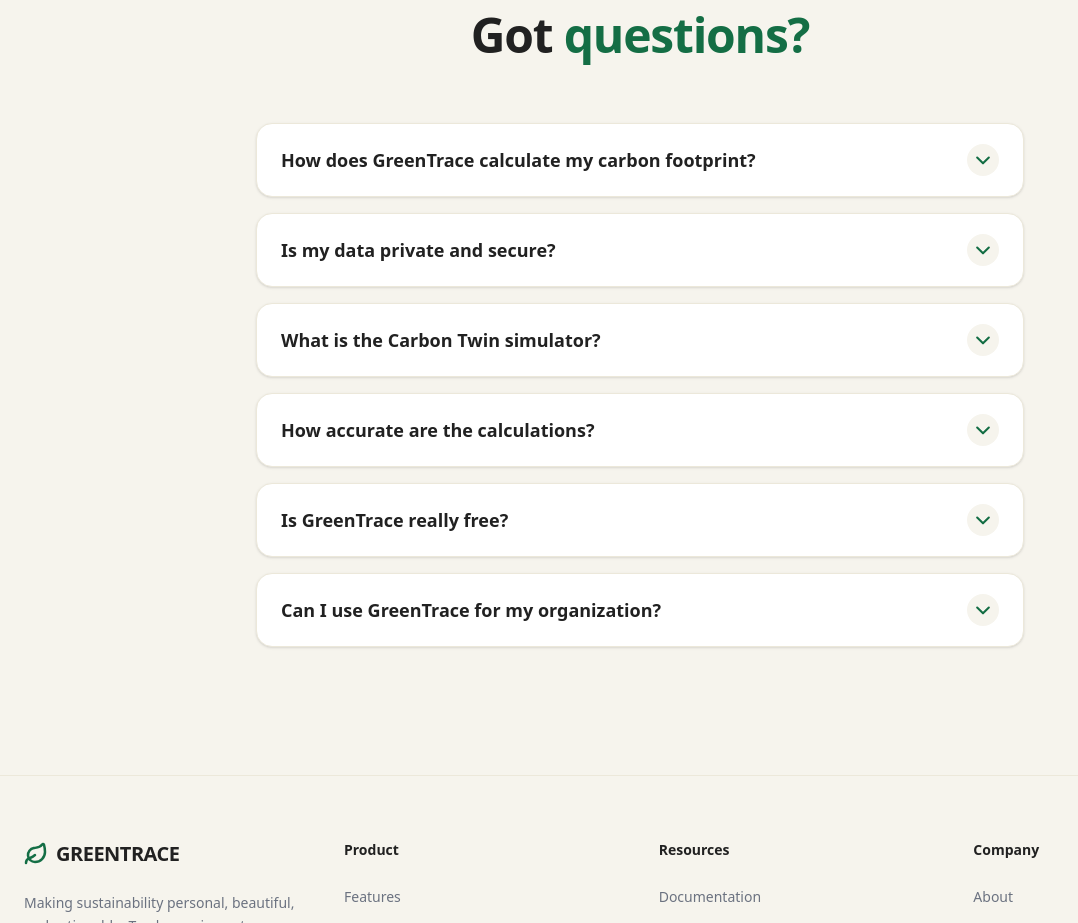
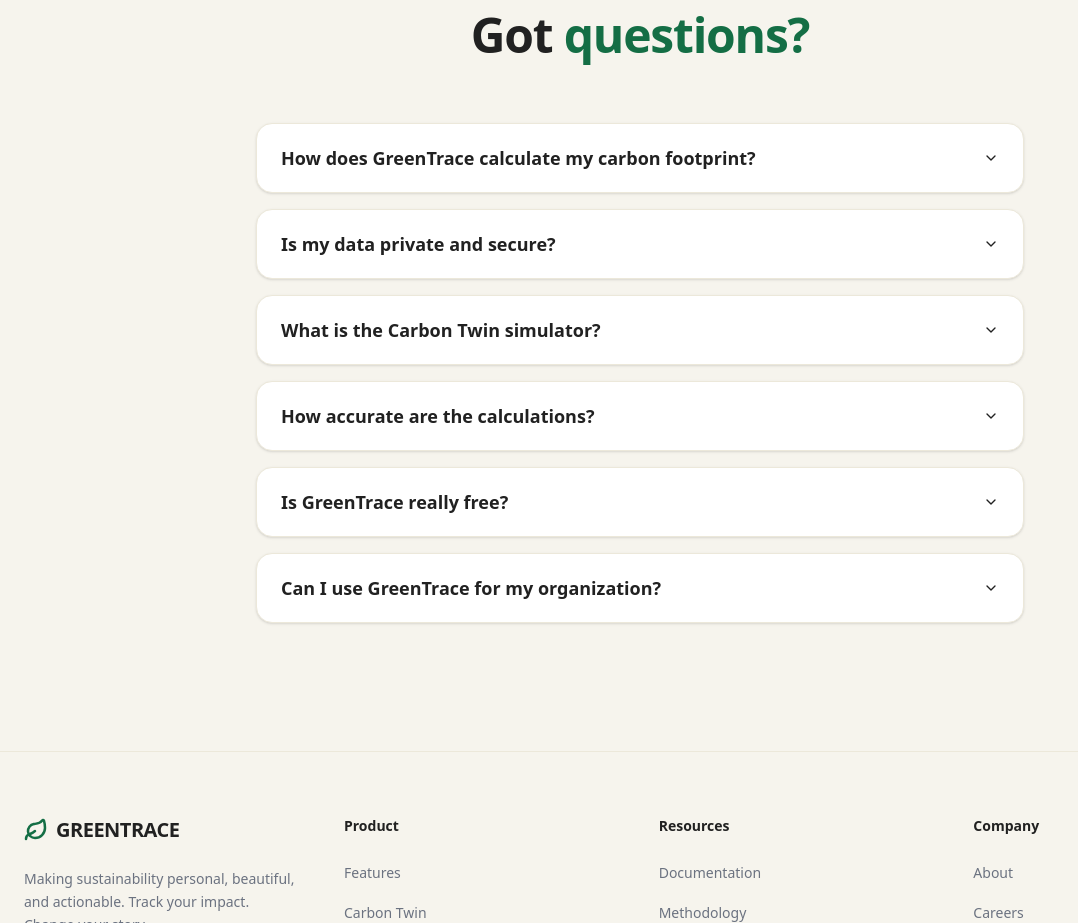
Before and after one commit to parteek1907/GreenTrace, a Next.js app: page / in a window 1280 px wide. Shown: the part 7400-8323 px from the top of the page, without its empty margins (0-1078 px from the left). Built offline with nearby package versions, Linux system fonts and the light colour scheme.

Commit message:
feat(landing): refine FAQ accordion styling

```diff
--- a/src/components/landing/FAQ.tsx
+++ b/src/components/landing/FAQ.tsx
@@ -1,7 +1,13 @@
 "use client";
 
-import { useRef, useState } from "react";
-import { motion, useInView, AnimatePresence } from "framer-motion";
+import { useRef } from "react";
+import { motion, useInView } from "framer-motion";
+import {
+  Accordion,
+  AccordionContent,
+  AccordionItem,
+  AccordionTrigger,
+} from "@/components/ui/accordion";
 
 const faqs = [
   {
@@ -39,7 +45,6 @@
 export default function FAQ() {
   const ref = useRef(null);
   const isInView = useInView(ref, { once: true, margin: "-100px" });
-  const [openIndex, setOpenIndex] = useState<number | null>(null);
 
   return (
     <section id="faq" className="relative py-32 px-6 bg-gt-bg">
@@ -59,60 +64,27 @@
         </motion.div>
 
         <motion.div
-          className="space-y-4"
+          className="w-full"
           initial={{ opacity: 0, y: 20 }}
           animate={isInView ? { opacity: 1, y: 0 } : {}}
           transition={{ duration: 0.6, delay: 0.2, ease: [0.16, 1, 0.3, 1] }}
         >
-          {faqs.map((faq, i) => (
-            <div
-              key={i}
-              className="bg-white border border-gt-border rounded-2xl overflow-hidden shadow-sm transition-all duration-300 hover:shadow-md"
-            >
-              <button
-                onClick={() => setOpenIndex(openIndex === i ? null : i)}
-                className="w-full px-6 py-5 flex items-center justify-between text-left cursor-pointer"
-                aria-expanded={openIndex === i}
+          <Accordion type="single" collapsible className="w-full space-y-4">
+            {faqs.map((faq, i) => (
+              <AccordionItem
+                key={i}
+                value={`item-${i}`}
+                className="bg-white border border-gt-border rounded-2xl px-6 shadow-sm data-[state=open]:shadow-md transition-all duration-300"
               >
-                <span className="font-bold text-gt-dark text-lg pr-4">
+                <AccordionTrigger className="text-left hover:no-underline font-bold text-gt-dark text-lg py-5">
                   {faq.question}
-                </span>
-                <motion.div
-                  className="w-8 h-8 rounded-full bg-gt-bg flex items-center justify-center flex-shrink-0 text-gt-primary"
-                  animate={{ rotate: openIndex === i ? 180 : 0 }}
-                  transition={{ duration: 0.3, ease: "easeInOut" }}
-                >
-                  <svg
-                    className="w-5 h-5"
-                    fill="none"
-                    viewBox="0 0 24 24"
-                    stroke="currentColor"
-                  >
-                    <path
-                      strokeLinecap="round"
-                      strokeLinejoin="round"
-                      strokeWidth={2.5}
-                      d="M19 9l-7 7-7-7"
-                    />
-                  </svg>
-                </motion.div>
-              </button>
-              <AnimatePresence>
-                {openIndex === i && (
-                  <motion.div
-                    initial={{ height: 0, opacity: 0 }}
-                    animate={{ height: "auto", opacity: 1 }}
-                    exit={{ height: 0, opacity: 0 }}
-                    transition={{ duration: 0.3, ease: [0.16, 1, 0.3, 1] }}
-                  >
-                    <div className="px-6 pb-6 text-base md:text-lg text-gt-gray font-medium leading-relaxed">
-                      {faq.answer}
-                    </div>
-                  </motion.div>
-                )}
-              </AnimatePresence>
-            </div>
-          ))}
+                </AccordionTrigger>
+                <AccordionContent className="text-base md:text-lg text-gt-gray font-medium leading-relaxed pb-5">
+                  {faq.answer}
+                </AccordionContent>
+              </AccordionItem>
+            ))}
+          </Accordion>
         </motion.div>
       </div>
     </section>
```
